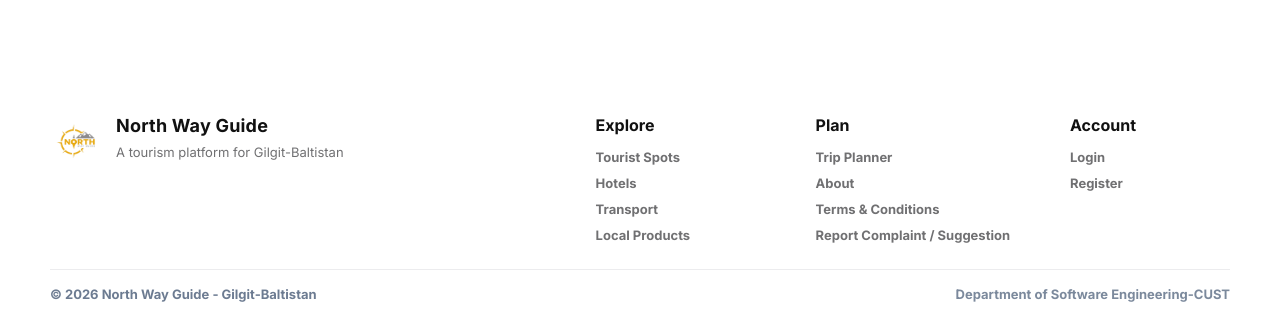
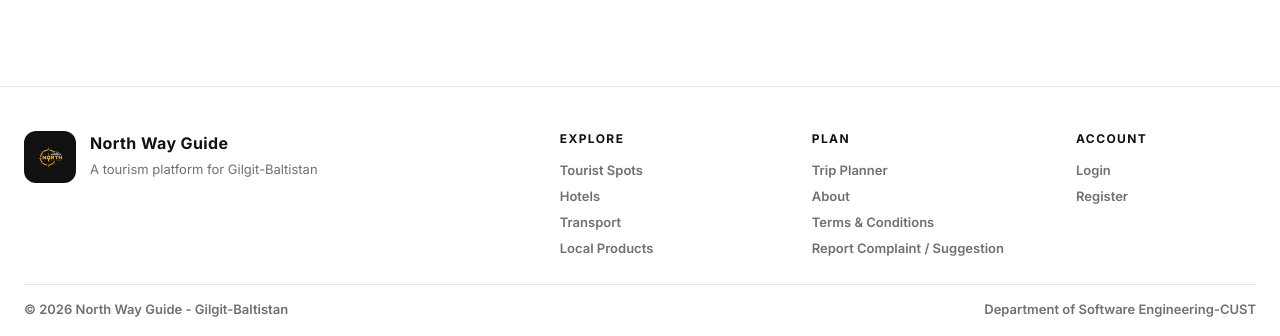
Before and after one commit to mibrahim-khalil/north-way-guide, a React (Vite) app in the folder frontend-public/: page / in a window 1280 px wide. Shown: the part 1066-1402 px from the top of the page. Built offline with nearby package versions, Linux system fonts and the light colour scheme; no server answers.

Commit message:
Changing the UI

```diff
--- a/frontend-public/src/components/common/Footer.css
+++ b/frontend-public/src/components/common/Footer.css
@@ -1,21 +1,18 @@
 .nwFooter{
-  margin-top: 40px;
-  background: rgba(255, 255, 255, 0.50);
-  border-top: 1px solid rgba(255,255,255,0.9);
-  backdrop-filter: blur(18px);
-  -webkit-backdrop-filter: blur(18px);
+  margin-top: 56px;
+  background: var(--canvas);
+  border-top: 1px solid var(--hairline);
 }
 
 .nwFooterInner{
-  width: 100%;
-  padding: 44px 26px 22px;
+  padding: 44px 0 22px;
 }
 
 .footerTop{
   display:flex;
   align-items:flex-start;
   justify-content: space-between;
-  gap: 28px;
+  gap: 32px;
   flex-wrap: wrap;
 }
 
@@ -23,21 +20,33 @@
   display:flex;
   align-items:flex-start;
   gap: 14px;
-  max-width: 420px;
+  max-width: 520px;
+}
+
+.footerLogoStage{
+  width: 52px;
+  height: 52px;
+  border-radius: 12px;
+  background: var(--ink);
+  display:flex;
+  align-items:center;
+  justify-content:center;
+  flex: 0 0 auto;
 }
 
 .footerLogoImg{
-  width: 52px;
-  height: 52px;
+  width: 34px;
+  height: 34px;
   object-fit: contain;
-  flex: 0 0 auto;
+  display:block;
 }
 
 .footerTitle{
-  font-weight: 1000;
-  color: var(--heading);
-  letter-spacing: .2px;
-  font-size: 18px;
+  font-weight: 700;
+  color: var(--ink);
+  letter-spacing: 0.4px;
+  font-size: 16px;
+  margin-top: 2px;
 }
 
 .footerSub{
@@ -45,11 +54,12 @@
   color: var(--muted);
   line-height: 1.6;
   font-size: 13px;
+  max-width: 52ch;
 }
 
 .footerCols{
   display:flex;
-  gap: 60px;
+  gap: 72px;
   flex-wrap: wrap;
   justify-content: flex-end;
 }
@@ -58,72 +68,68 @@
   display:flex;
   flex-direction: column;
   gap: 10px;
-  min-width: 160px;
+  min-width: 180px;
 }
 
 .footerColTitle{
-  font-weight: 1000;
-  color: var(--heading);
-  margin-bottom: 4px;
+  font-weight: 700;
+  color: var(--ink);
+  font-size: 12px;
+  letter-spacing: 1.4px;
+  text-transform: uppercase;
+  margin-bottom: 6px;
 }
 
 .footerCol a{
   color: var(--muted);
-  font-weight: 800;
+  font-weight: 600;
   font-size: 13px;
 }
 
 .footerCol a:hover{
-  color: #6d28d9;
+  color: var(--ink);
   text-decoration: underline;
   text-underline-offset: 4px;
 }
 
 .footerBottom{
-  margin-top: 26px;
+  margin-top: 28px;
   padding-top: 16px;
-  border-top: 1px solid rgba(15,23,42,0.08);
+  border-top: 1px solid var(--hairline);
   display:flex;
   justify-content: space-between;
   gap: 10px;
   flex-wrap: wrap;
-  color: rgba(100,116,139,0.95);
-  font-weight: 700;
+  color: var(--muted);
+  font-weight: 600;
   font-size: 13px;
 }
 
 .footerNote{
-  color: rgba(100,116,139,0.85);
+  color: var(--muted);
 }
 
+/* Responsive */
 @media (max-width: 1040px){
-  .nwFooterInner{ padding: 36px 16px 18px; }
-  .footerCols{ gap: 22px; }
+  .footerCols{ gap: 28px; }
 }
 
-/* NEW: mobile stacking */
 @media (max-width: 640px){
   .footerTop{
     flex-direction: column;
     align-items: stretch;
     gap: 18px;
   }
-
-  .footerBrand{
-    max-width: 100%;
-  }
-
+  .footerBrand{ max-width: 100%; }
   .footerCols{
     width: 100%;
     justify-content: flex-start;
     gap: 18px;
   }
-
   .footerCol{
     min-width: 0;
     width: 100%;
   }
-
   .footerBottom{
     flex-direction: column;
     align-items: flex-start;
```
